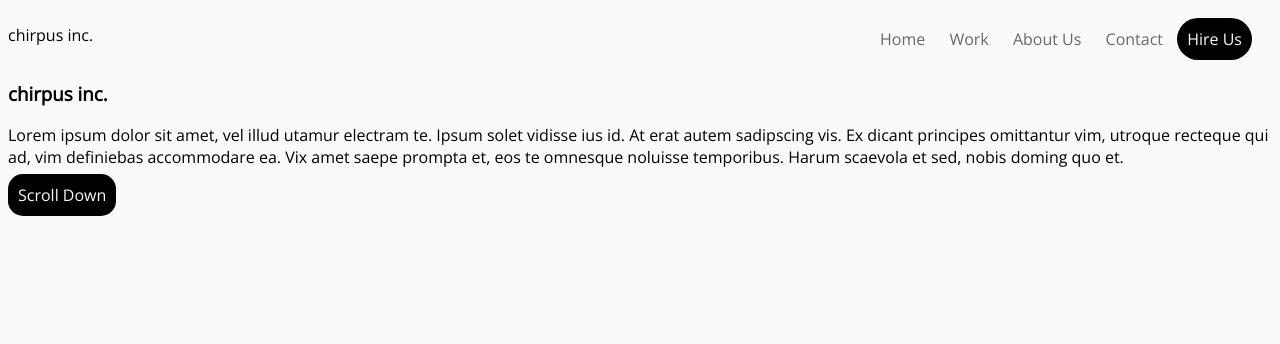
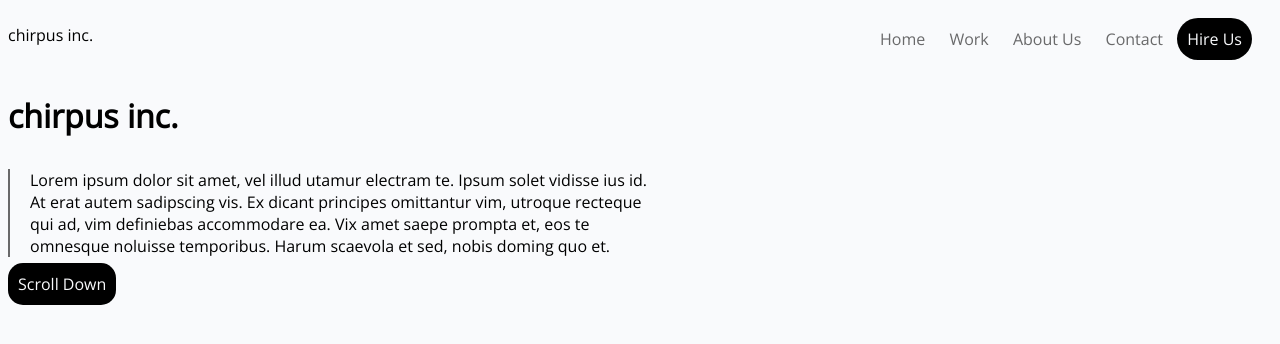
Before and after one commit to XeminaK/HTML_CSS-Lab-1-Part-1, a plain HTML site: page index.html in a window 1280 px wide. Drawn offline with nearby package versions, Linux system fonts and the light colour scheme.

Commit message:
added the css styling for company name and left border for info

```diff
--- a/index.html
+++ b/index.html
@@ -25,7 +25,7 @@
 
     <section class="left">
         <h3 class="companyName">chirpus inc.</h3>
-        <p>Lorem ipsum dolor sit amet, vel illud utamur electram te.
+        <p class="companyInfo">Lorem ipsum dolor sit amet, vel illud utamur electram te.
             Ipsum solet vidisse ius id. At erat autem sadipscing vis.
             Ex dicant principes omittantur vim, utroque recteque qui ad,
             vim definiebas accommodare ea. Vix amet saepe prompta et, eos
--- a/styles.css
+++ b/styles.css
@@ -14,7 +14,6 @@ html {
     margin-right: 20px;
     margin-top: 20px;
 }
-
 
 .company {
     color: #000;
@@ -43,3 +42,19 @@ a {
     padding: 10px;
     border-radius: 15px;
 }
+
+/* .left {
+    float: left;
+} */
+.companyName {
+    font-size: 2rem;
+}
+
+.companyInfo {
+    border-left: solid #69696a;
+    border-left-width: 2px;
+    padding-left: 20px;
+    width: 50%;
+}
+
+.circle1 {}
```
